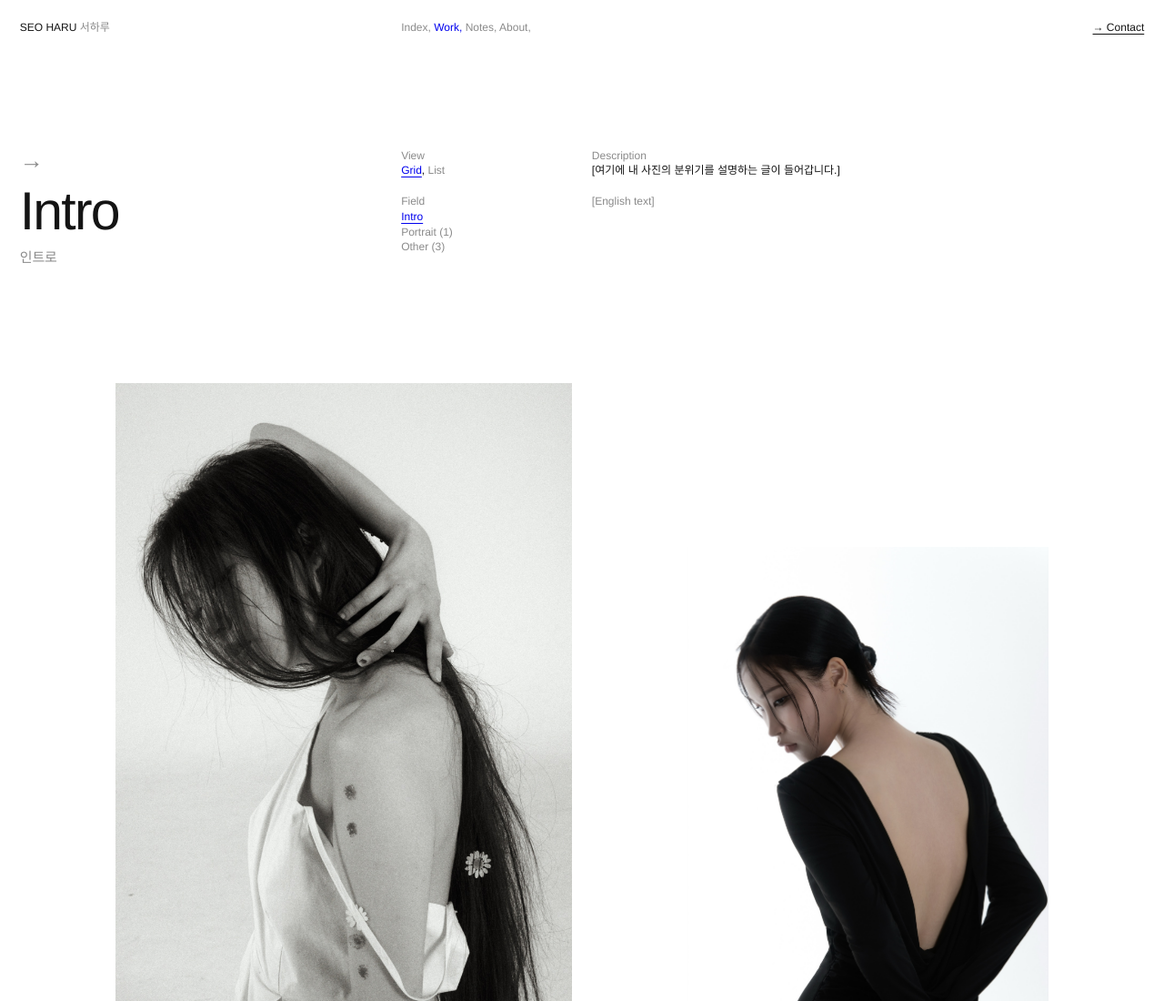
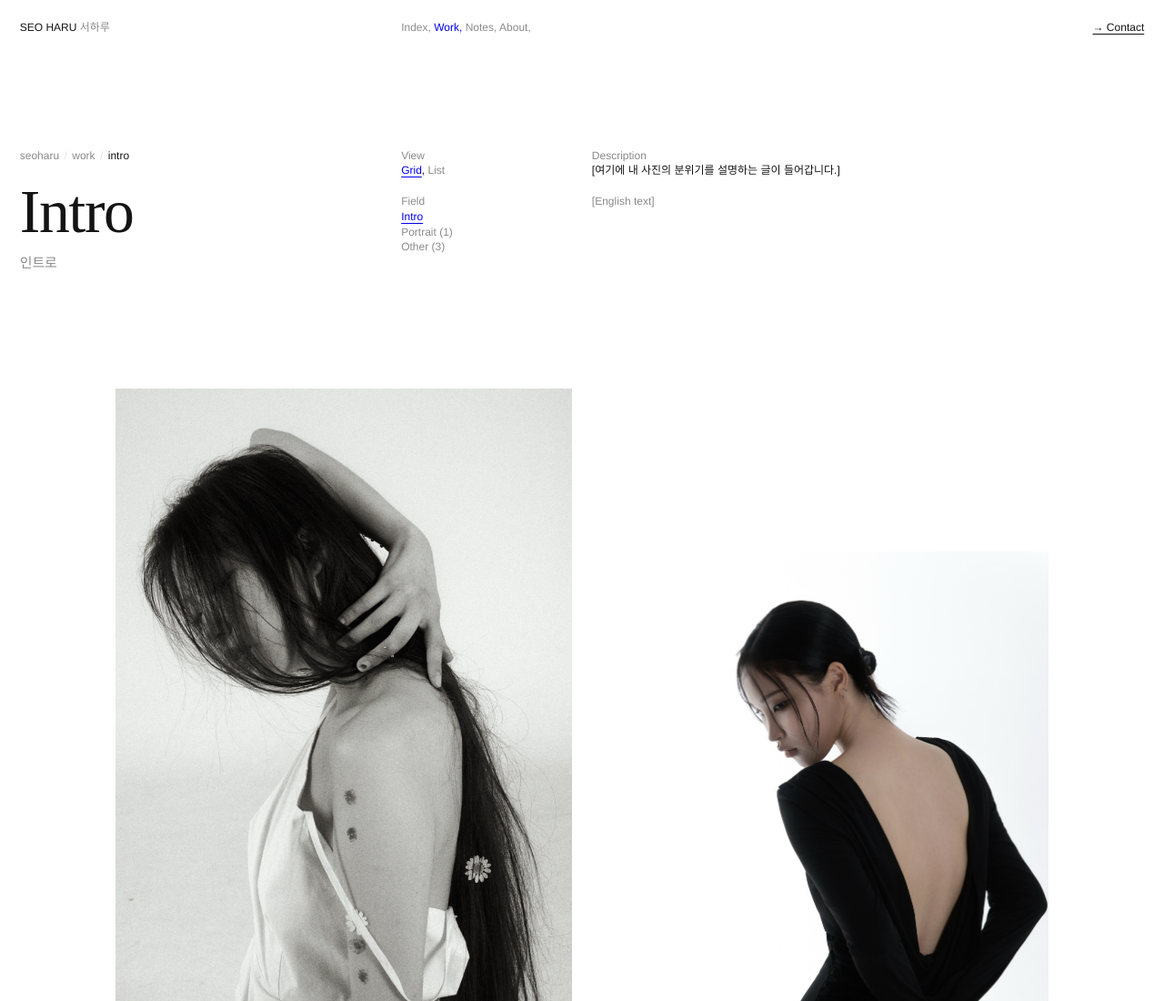
Before and after one commit to wjsdmstj5541-sketch/wjsdmstj5541-sketch.github.io, a plain HTML site: page work.html in a window 1280 px wide. Shown: the top 1100 px of the page at 91% size. Drawn offline with Linux system fonts and the light colour scheme; a web font is replaced by a local one.

Commit message:
큰 제목을 Times New Roman으로, 화살표 대신 주소창 같은 경로(seoharu / work / intro) 추가
Co-Authored-By: Claude Opus 5.5 <noreply@anthropic.com>

```diff
--- a/css/style.css
+++ b/css/style.css
@@ -13,6 +13,7 @@
   --lh: 1.4;
   --line-h: calc(var(--fs) * var(--lh));
   --big: clamp(38px, 4.6vw, 68px);
+  --serif: "Times New Roman", Times, "AppleMyungjo", "Nanum Myeongjo", "Batang", serif;
   --font: "Helvetica Neue", Helvetica, Arial, "Pretendard", "Apple SD Gothic Neo", "Malgun Gothic", sans-serif;
 }
 
@@ -112,8 +113,12 @@ figure figcaption { margin-top: 8px; }
 /* ---------- masthead (title / meta / description) ---------- */
 .mast { padding: 0 var(--pad); margin-top: clamp(56px, 8vw, 120px); align-items: start; }
 .mast-title { grid-column: 1 / 5; }
-.mast-title .arrow { display: block; font-size: 26px; line-height: 1; color: var(--mute); margin-bottom: 14px; font-weight: 300; }
-.mast-title h1 { font-size: var(--big); line-height: .98; font-weight: 500; letter-spacing: -.03em; }
+.path { color: var(--mute); margin-bottom: 22px; }
+.path a { color: var(--mute); }
+.path a:hover { color: var(--link); text-decoration: underline; text-underline-offset: 3px; }
+.path .sep { margin: 0 .45em; color: var(--line); }
+.path [aria-current] { color: var(--ink); }
+.mast-title h1 { font-family: var(--serif); font-size: calc(var(--big) * 1.15); line-height: .95; font-weight: 400; letter-spacing: -.02em; }
 .mast-title .kr { display: block; margin-top: 12px; font-size: 15px; letter-spacing: -.01em; font-weight: 400; color: var(--mute); }
 .mast-meta { grid-column: 5 / 7; }
 .mast-meta dt { color: var(--mute); }
@@ -172,7 +177,7 @@ figure figcaption { margin-top: 8px; }
   align-items: end;
 }
 .next .label { grid-column: 1 / 5; color: var(--mute); }
-.next .big { grid-column: 5 / 13; font-size: var(--big); line-height: 1; font-weight: 500; letter-spacing: -.03em; }
+.next .big { grid-column: 5 / 13; font-family: var(--serif); font-size: calc(var(--big) * 1.15); line-height: 1; font-weight: 400; letter-spacing: -.02em; }
 
 /* ---------- notes ---------- */
 .notes { padding: 0 var(--pad); margin-top: clamp(100px, 13vw, 200px); }
--- a/js/main.js
+++ b/js/main.js
@@ -48,11 +48,20 @@
     </footer>`;
   }
 
-  function mast({ arrow, title, kr, meta, desc, aside }) {
+  // address-bar style path: seoharu / work / intro — every step but the last is a link
+  const slug = (t) => String(t).toLowerCase().replace(/[^a-z0-9가-힣]+/g, "-").replace(/^-|-$/g, "");
+  function crumbs(path) {
+    const all = [["seoharu", "index.html"]].concat(path);
+    return `<nav class="path" aria-label="현재 위치">` + all.map(([t, h], k) =>
+      k === all.length - 1 ? `<span aria-current="page">${esc(t)}</span>` : `<a href="${h}">${esc(t)}</a>`
+    ).join(`<span class="sep">/</span>`) + `</nav>`;
+  }
+
+  function mast({ path = [], title, kr, meta, desc, aside }) {
     const metaHtml = meta.map(([k, v]) => `<dt>${k}</dt><dd>${v}</dd>`).join("");
     return `<section class="mast grid">
       <div class="mast-title">
-        ${arrow ? `<a class="arrow" href="${arrow.href}" aria-label="${arrow.label}">${arrow.glyph}</a>` : `<span class="arrow" aria-hidden="true">→</span>`}
+        ${crumbs(path)}
         <h1>${title}</h1>${kr ? `<span class="kr">${kr}</span>` : ""}
       </div>
       <dl class="mast-meta">${metaHtml}</dl>
@@ -118,6 +127,7 @@
     const AI = S.allIntro || { title: "Intro", titleKr: "인트로", photos: [], text: [] };
 
     const head = mast({
+      path: [["work", "work.html"], [view === "list" ? (f ? `list / ${f}` : "list") : f || "intro", ""]],
       title: intro ? esc(AI.title) : f ? field(f).en : "Selected Work",
       kr: intro ? esc(AI.titleKr) : f ? field(f).ko : "작업",
       meta: [["View", viewOpts], ["Field", fieldOpts]],
@@ -174,7 +184,7 @@
     document.title = `${p.title} — ${S.name}`;
 
     const head = mast({
-      arrow: { href: "work.html", glyph: "←", label: "Back to work" },
+      path: [["work", "work.html"], [p.field, `work.html?field=${p.field}`], [slug(p.title), ""]],
       title: esc(p.title),
       kr: esc(p.titleKr),
       meta: [
@@ -309,6 +319,7 @@
     const N = window.NOTES;
     const list = N.entries || [];
     const head = mast({
+      path: [["notes", ""]],
       title: N.title,
       kr: N.titleKr,
       meta: [["Entries", `<span class="num">${pad(list.length)}</span>`]],
@@ -328,6 +339,7 @@
   /* ---------------- About ---------------- */
   function about() {
     const head = mast({
+      path: [["about", ""]],
       title: "About",
       kr: `${esc(S.realNameKr)} · ${esc(S.nameKr)}`,
       meta: [
```
